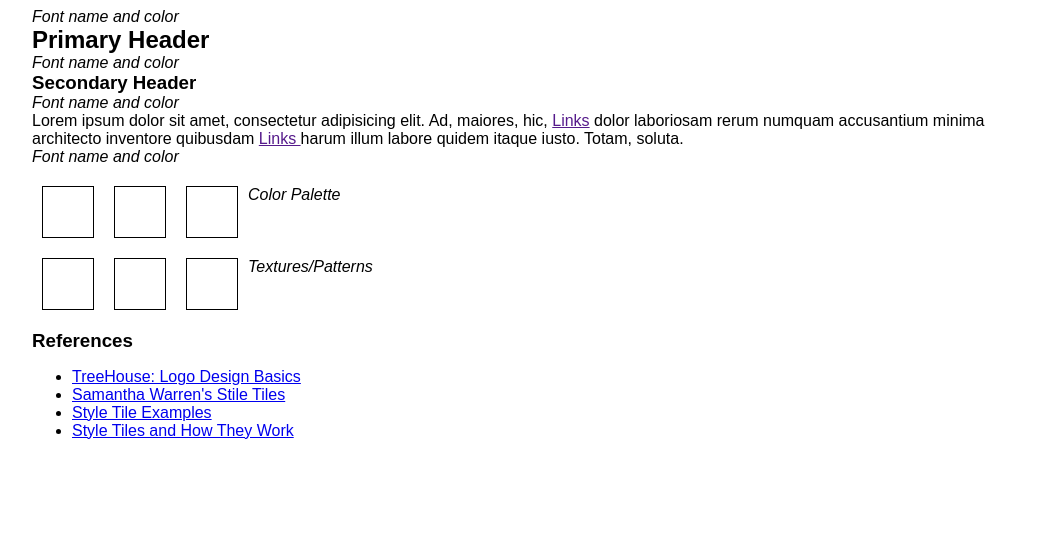
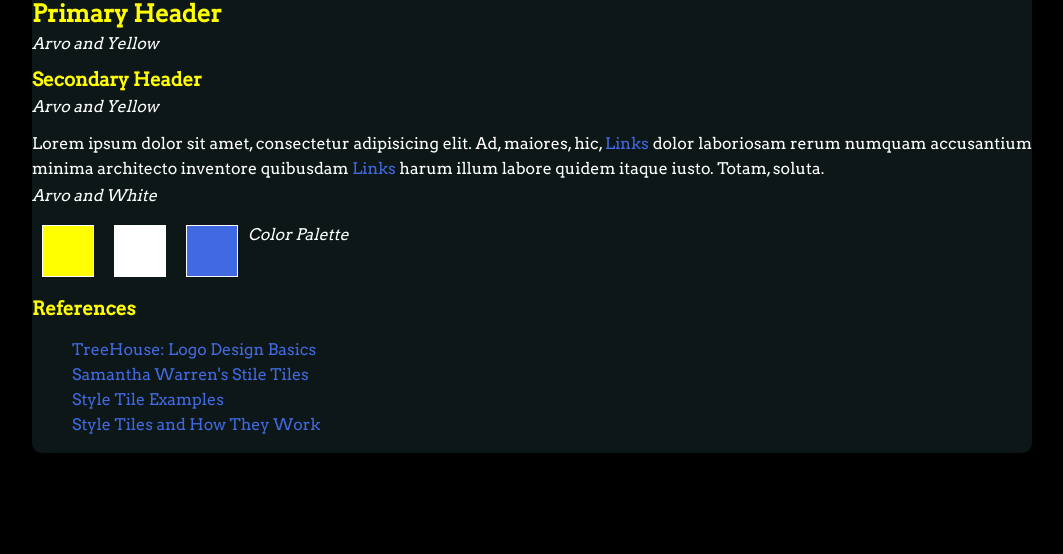
Before and after one commit to emjennings/p3-style-tile, a plain HTML site: page index.html in a window 1280 px wide. Shown: the part 246-800 px from the top of the page, without its empty margins (108-1171 px from the left). Drawn offline with Linux system fonts and the light colour scheme.

Commit message:
Colors and fonts

```diff
--- a/css/styles.css
+++ b/css/styles.css
@@ -1,16 +1,40 @@
-img {
-	height: 150px;
+body {
+	font-family: 'Arvo', serif;
+	background: black;
+	color: white;
+}
+
+.container {
+	background: #0e1717;
+	border: ;
+	border-radius: 10px;
 
 }
 
+img {
+	height: 100px;
+
+}
+
+h1, h2, h3 {
+	color: yellow;
+}
+
 /* Set Your Own Margin & Padding */
-h2, h3, p {
-	margin: 0;
+h1, h2, h3, p {
+	margin: 15px 0 5px 0;
+	padding: 0;
 }
+
 
 /* Layout for Style Tile*/
 section {
 	margin: 20px 0;
+}
+
+p {
+	line-height: 25px;
+	text-align: justify;
 }
 
 .color-1,
@@ -19,13 +43,47 @@ section {
 .pattern-1,
 .pattern-2,
 .pattern-3 {
-	border: 1px solid #000;
+	border: 1px solid white;
 	float: left;
 	margin: 0 10px;
 	height: 50px;
 	width: 50px;
 }
 
+.color-1 {
+	background: yellow;
+}
+
+.color-2 {
+	background: white;
+}
+
+.color-3 {
+	background: royalblue;
+}
+
+
+li {
+	list-style: none;
+}
+
+li a {
+	line-height: 25px;
+}
+
+a:link {
+	color: royalblue;
+	text-decoration: none;
+}
+
+a:visited {
+	color: royalblue;
+}
+
+a:hover {
+	color: yellow;
+	text-decoration: underline;
+}
 
 /* Show Grid */
 .showgrid {
--- a/index.html
+++ b/index.html
@@ -7,7 +7,7 @@
   <link rel="stylesheet" href="css/normalize.css">
   <link rel="stylesheet" href="css/grid.css">
 
-  <link href='http://fonts.googleapis.com/css?family=Raleway' rel='stylesheet' type='text/css'>
+  <link href='http://fonts.googleapis.com/css?family=Arvo' rel='stylesheet' type='text/css'>
 
   <link rel="stylesheet" href="css/styles.css">
 
@@ -20,19 +20,21 @@
 			<img src="img/Logo.png" alt="My Logo">
 		</section>
 
+<hr>
+
 		<section>
 
 			<h1>Website Title</h1>
-			<em>Font name and color</em>
+			<em>Arvo and Yellow</em>
 
 			<h2>Primary Header</h2>
-			<em>Font name and color</em>
+			<em>Arvo and Yellow</em>
 
 			<h3>Secondary Header</h3>
-			<em>Font name and color</em>
+			<em>Arvo and Yellow</em>
 
 			<p>Lorem ipsum dolor sit amet, consectetur adipisicing elit. Ad, maiores, hic, <a href="">Links</a> dolor laboriosam rerum numquam accusantium minima architecto inventore quibusdam <a href="">Links </a> harum illum labore quidem itaque iusto. Totam, soluta.</p>
-			<em>Font name and color</em>
+			<em>Arvo and White</em>
 
 		</section>
 
@@ -45,14 +47,6 @@
 			<div class="clear"></div>
 		</section>
 
-		<section>
-			<div class="pattern-1"></div>
-			<div class="pattern-2"></div>
-			<div class="pattern-3"></div>
-			<em>Textures/Patterns</em>
-
-			<div class="clear"></div>
-		</section>
 
 		<footer>
 			<h3>References</h3>
```
